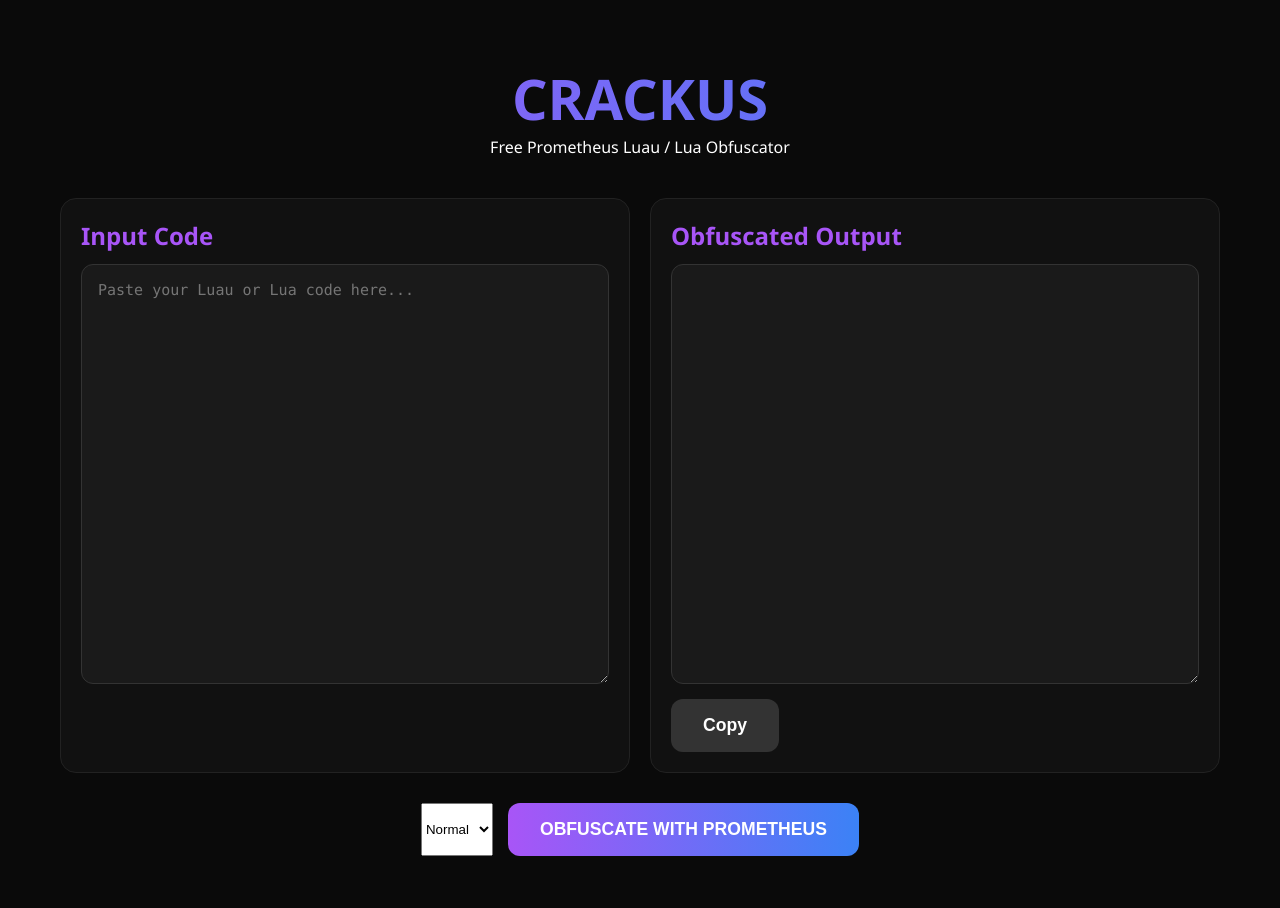
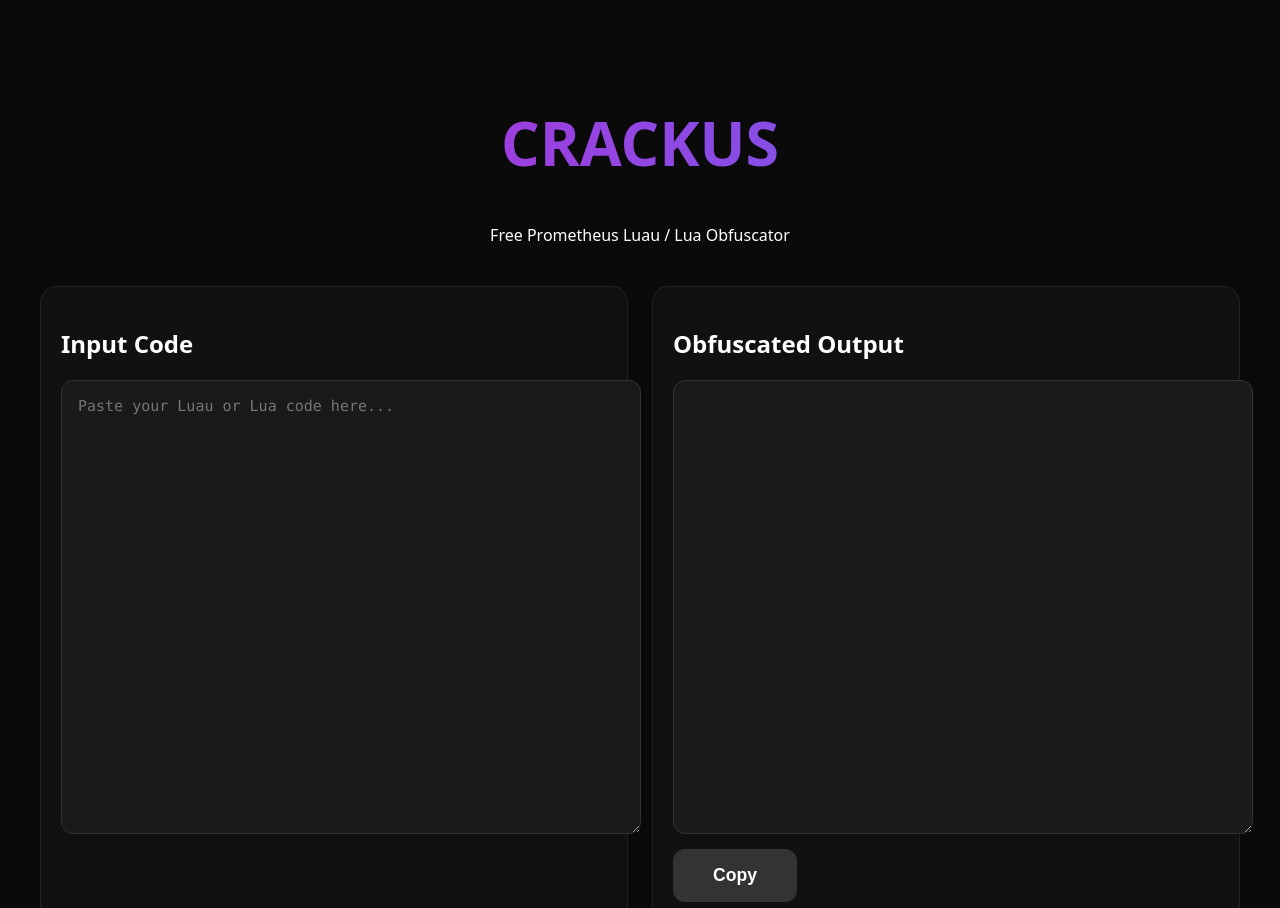
Before and after one commit to slimtrix103125/web, a plain HTML site: page index.html in a window 1280 px wide. Shown: the top 908 px of the page. Drawn offline with Linux system fonts and the light colour scheme.

Commit message:
Refactor styles in style.css for improved design
Updated styles for body, header, and buttons. Increased font size and adjusted gradients.

```diff
--- a/style.css
+++ b/style.css
@@ -1,8 +1,7 @@
-* { margin: 0; padding: 0; box-sizing: border-box; }
 body {
   background: #0a0a0a;
   color: #fff;
-  font-family: 'Segoe UI', sans-serif;
+  font-family: system-ui, sans-serif;
 }
 
 .container {
@@ -17,8 +16,8 @@
 }
 
 header h1 {
-  font-size: 3.5rem;
-  background: linear-gradient(90deg, #a855f7, #3b82f6);
+  font-size: 3.8rem;
+  background: linear-gradient(90deg, #c026d3, #6366f1);
   -webkit-background-clip: text;
   -webkit-text-fill-color: transparent;
 }
@@ -26,8 +25,7 @@
 .editor-grid {
   display: grid;
   grid-template-columns: 1fr 1fr;
-  gap: 20px;
-  margin-bottom: 30px;
+  gap: 24px;
 }
 
 .panel {
@@ -35,11 +33,6 @@
   border-radius: 16px;
   padding: 20px;
   border: 1px solid #222;
-}
-
-.panel h2 {
-  margin-bottom: 12px;
-  color: #a855f7;
 }
 
 textarea {
@@ -52,36 +45,27 @@
   color: #ddd;
   font-family: 'Consolas', monospace;
   font-size: 15px;
-  resize: vertical;
 }
 
 .controls {
   display: flex;
   gap: 15px;
   justify-content: center;
+  margin-top: 30px;
 }
 
 button {
-  padding: 16px 32px;
+  padding: 16px 40px;
   font-size: 1.1rem;
   font-weight: 600;
   border: none;
   border-radius: 12px;
   cursor: pointer;
-  transition: all 0.2s;
-}
-
-#obfuscateBtn {
-  background: linear-gradient(90deg, #a855f7, #3b82f6);
+  background: linear-gradient(90deg, #c026d3, #6366f1);
   color: white;
 }
 
 #copyBtn {
   background: #333;
-  color: white;
   margin-top: 10px;
 }
-
-button:hover {
-  transform: translateY(-2px);
-}
```
